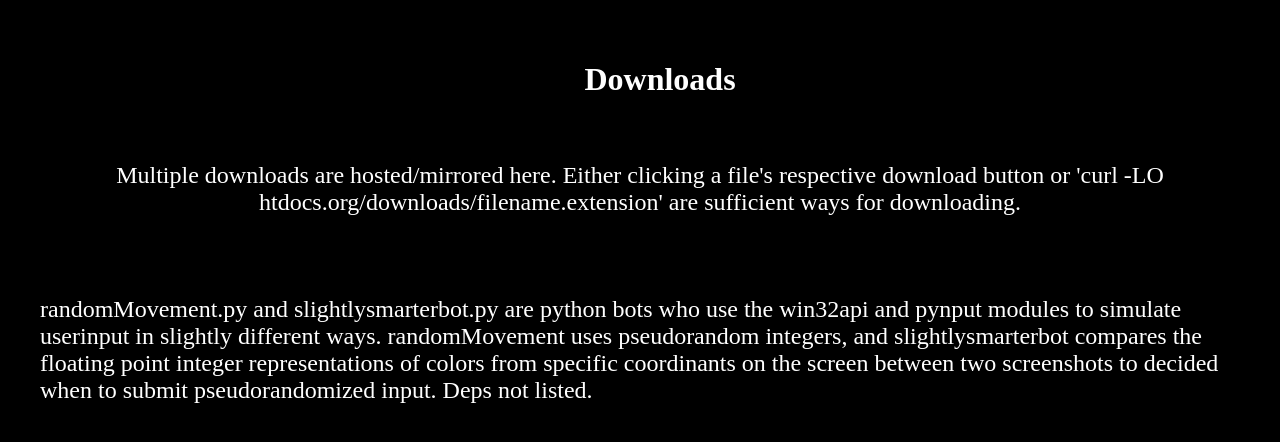
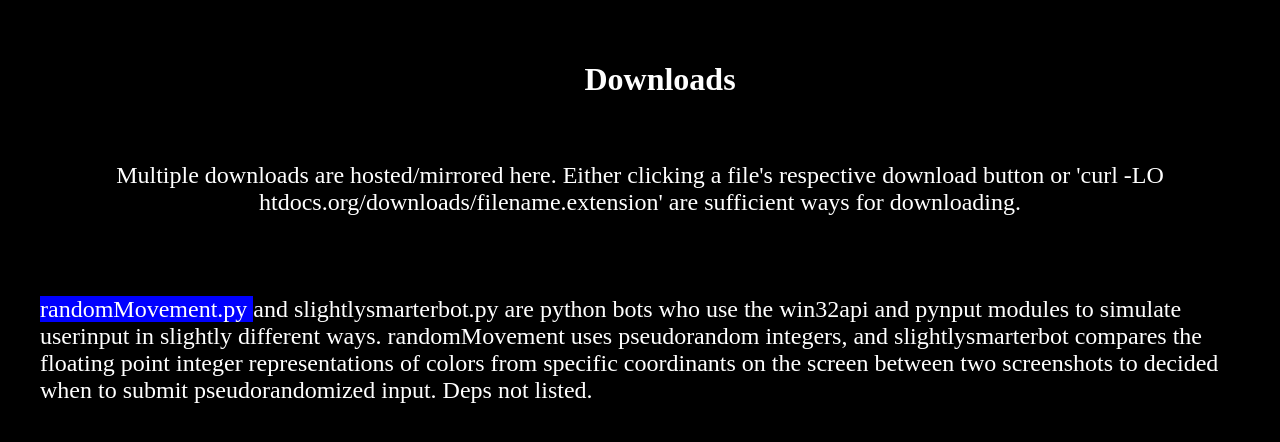
Before and after one commit to the-lne/htdocs.org, a PHP site: page /pages/downloads.html in a window 1280 px wide, with the pointer over the restyled element. Shown: the top 442 px of the page. Run offline with PHP 8.4, Linux system fonts and the light colour scheme.

Commit message:
wrong color changed

```diff
--- a/pages/styles.css
+++ b/pages/styles.css
@@ -61,7 +61,7 @@ body {
 }
 .download-links:hover {
   text-decoration: none;
-  background-color: rgb(0, 0, 0);
+  background-color: rgb(0, 0, 255);
 }
 .iss-class {
   border-radius: 25px;
```
